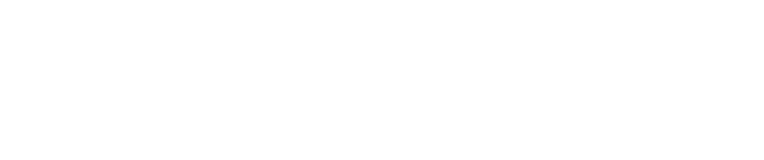
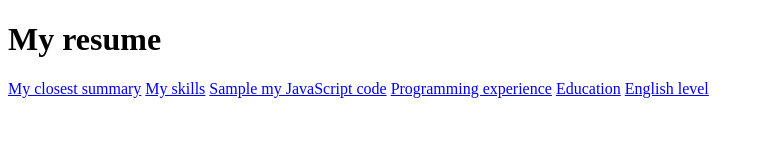
Before and after one commit to IvanKononovich/rsschool-2019Q1-cv, a plain HTML site: page index.html in a window 1280 px wide. Shown: the whole page, without its empty margins (0-764 px from the left). Drawn offline with Linux system fonts and the light colour scheme.

Commit message:
feat: add header

```diff
--- a/index.html
+++ b/index.html
@@ -4,9 +4,19 @@
     <meta charset="UTF-8">
     <meta name="viewport" content="width=device-width, initial-scale=1.0">
     <meta http-equiv="X-UA-Compatible" content="ie=edge">
-    <title>Document</title>
+    <title>Resume</title>
 </head>
 <body>
-
-</body>
+    <header class="header">
+        <h1 class="header__title">My resume</h1>
+        <nav class="nav header__nav">
+            <a href="#" class="nav__links">My closest summary</a>
+            <a href="#" class="nav__links">My skills</a>
+            <a href="#" class="nav__links">Sample my JavaScript code</a>
+            <a href="#" class="nav__links">Programming experience</a>
+            <a href="#" class="nav__links">Education</a>
+            <a href="#" class="nav__links">English level</a>
+        </nav>
+    </header>
+    </body>
 </html>
```
